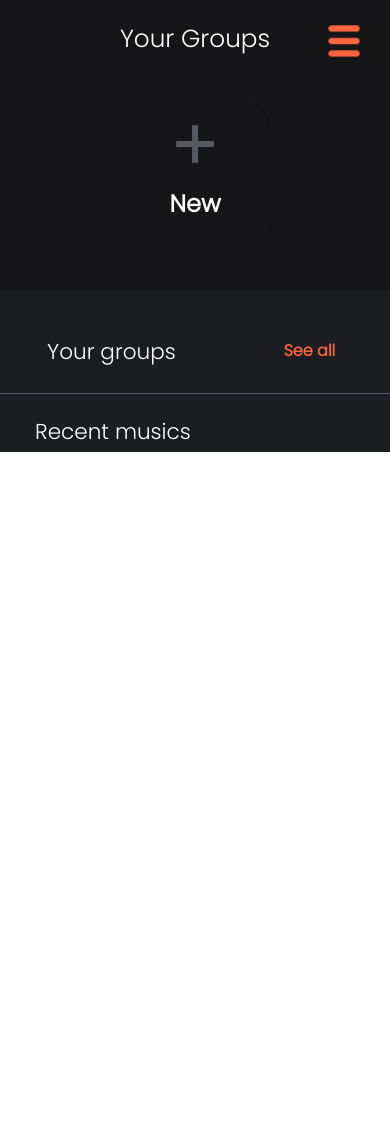
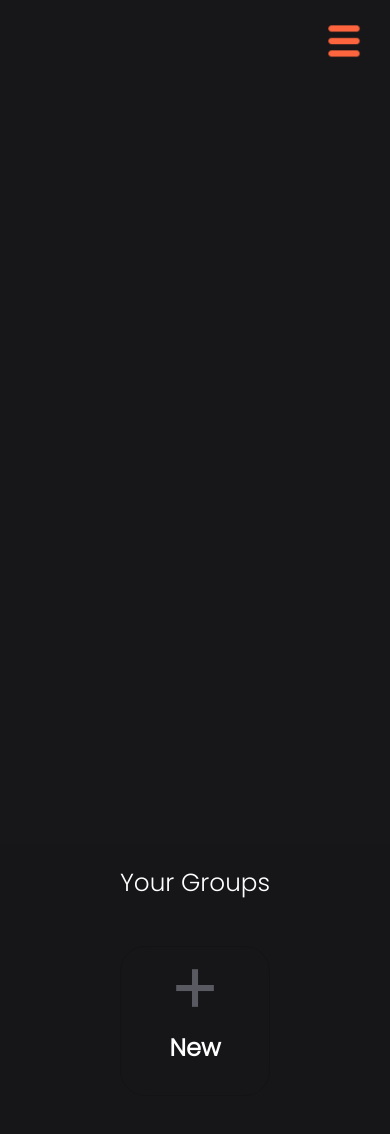
Before and after one commit to ahmadrezatmb/songus, a Django app: template web/templates/web/group.html in a window 390 px wide. Shown: the top 1134 px of the page. Before the commit the page ends 452 px from the top, so only its background shows below. Run offline with Django 3.2, Linux system fonts and the light colour scheme; the template is opened without the code that fills it, so the values that code supplies are empty.

Commit message:
responsive

```diff
--- a/web/templates/base.html
+++ b/web/templates/base.html
@@ -34,7 +34,7 @@
     <div class="container-fluid" style="background-color: red;">
         <div class="row">
 
-            <div class="col-lg-2 navbar-expand-lg p-0 m-0 back" >
+            <div class="col-lg-2 navbar-expand-lg p-0 m-0 back" style="min-height: 100vh;" >
                 <div class="offcanvas offcanvas-end menu" tabindex="-1" id="offcanvasNavbar" aria-labelledby="offcanvasNavbarLabel">
                     <!--close btn (mobile viw)-->
                     <button type="button" class="btn-close text-reset py-3 px-3 customclosebtn" data-bs-dismiss="offcanvas" aria-label="Close"></button>
```
